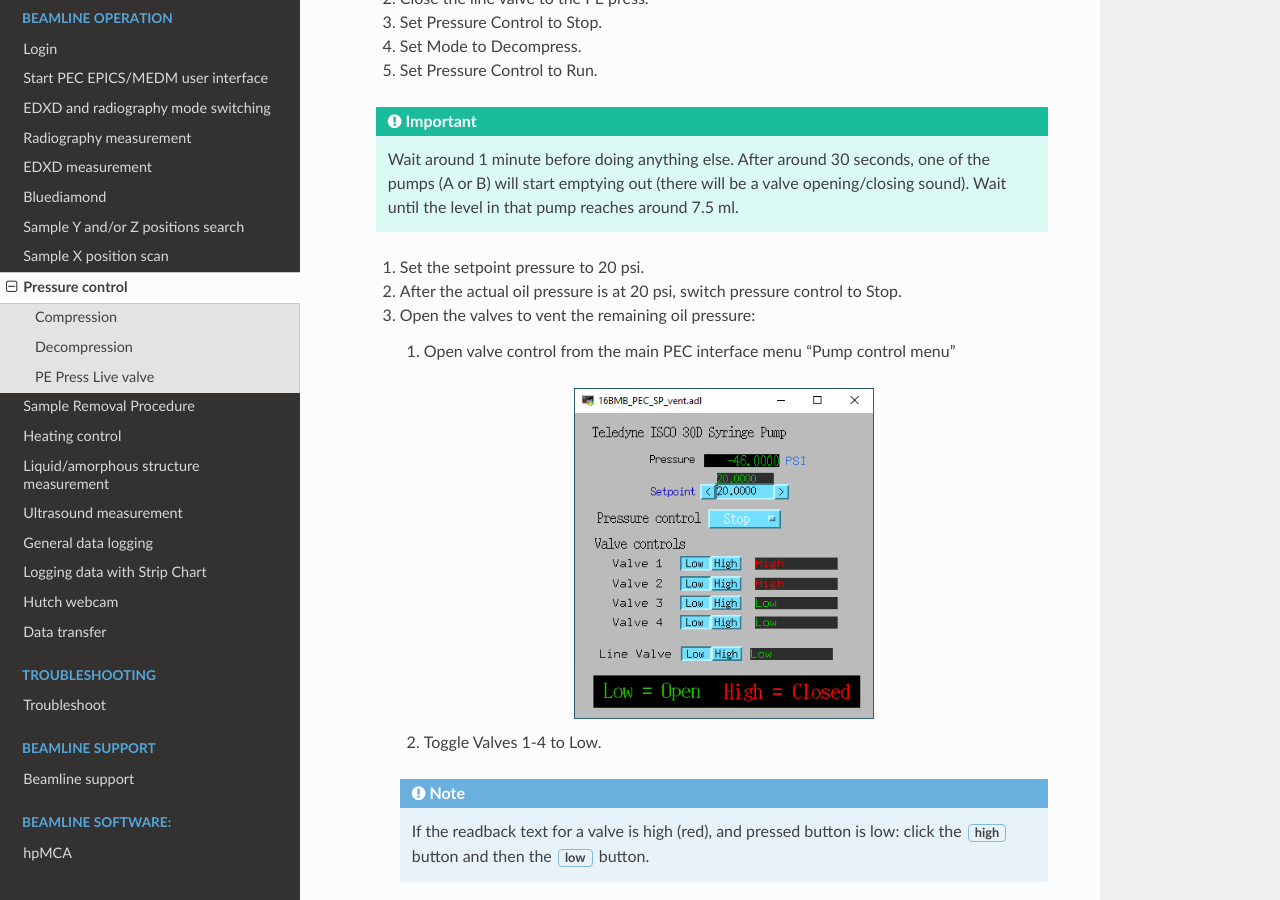
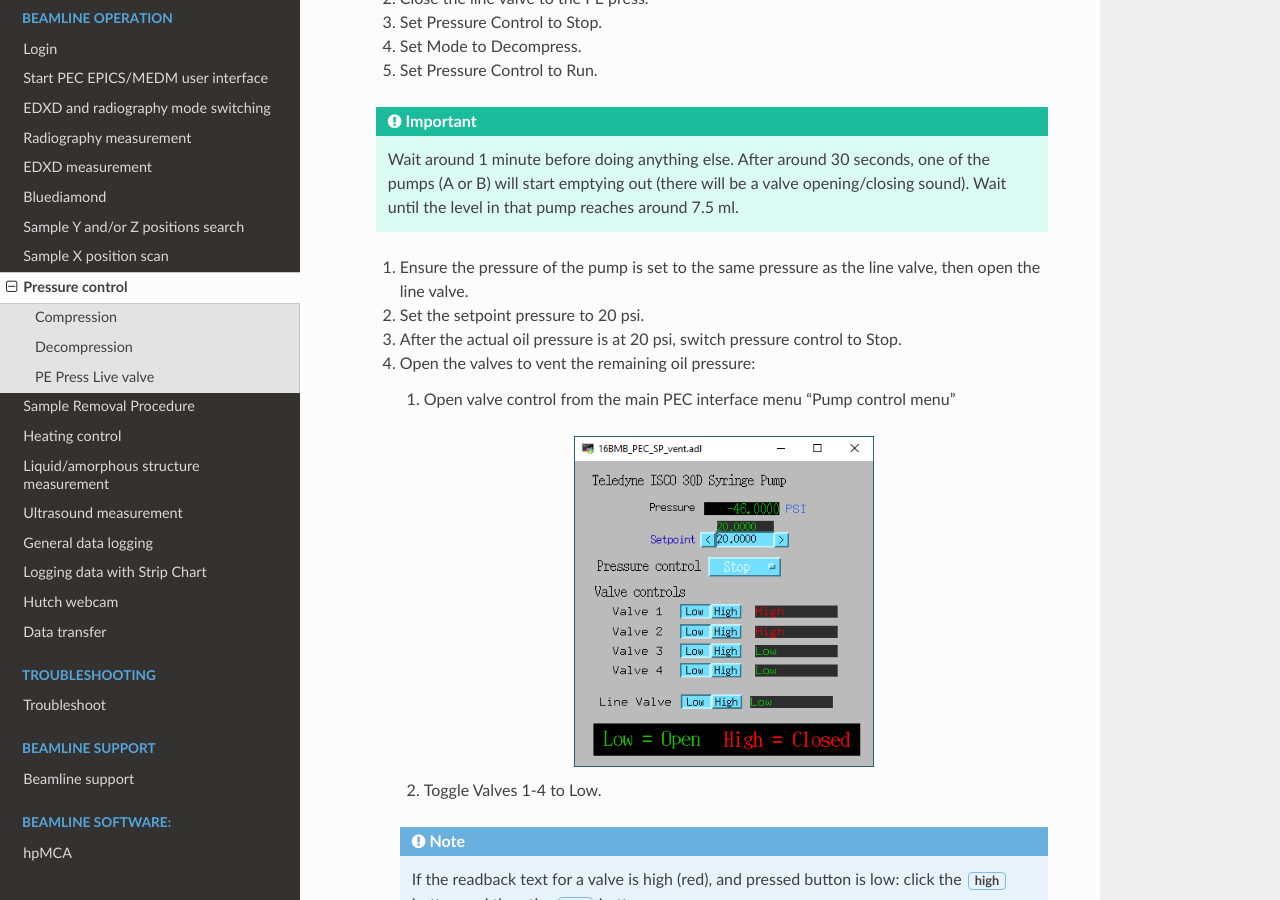
Before and after one commit to taeastmo/16BMB_manual, a Sphinx documentation site: the page built from docs/source/pressure.rst, in a window 1280 px wide and 900 px high, scrolled down 1741 px. Built offline with Sphinx 7.4.7 and the Read the Docs theme 3.1.0, drawn with Linux system fonts in a browser that asks for light colours.

Commit message:
Update pressure.rst

```diff
--- a/docs/source/pressure.rst
+++ b/docs/source/pressure.rst
@@ -57,6 +57,7 @@ Decompression
       After around 30 seconds, one of the pumps (A or B) will start emptying out (there will be a valve opening/closing sound).
       Wait until the level in that pump reaches around 7.5 ml.
 
+   #. Ensure the pressure of the pump is set to the same pressure as the line valve, then open the line valve.
    #. Set the setpoint pressure to 20 psi.
    #. After the actual oil pressure is at 20 psi, switch pressure control to Stop.
    #. Open the valves to vent the remaining oil pressure:
```
